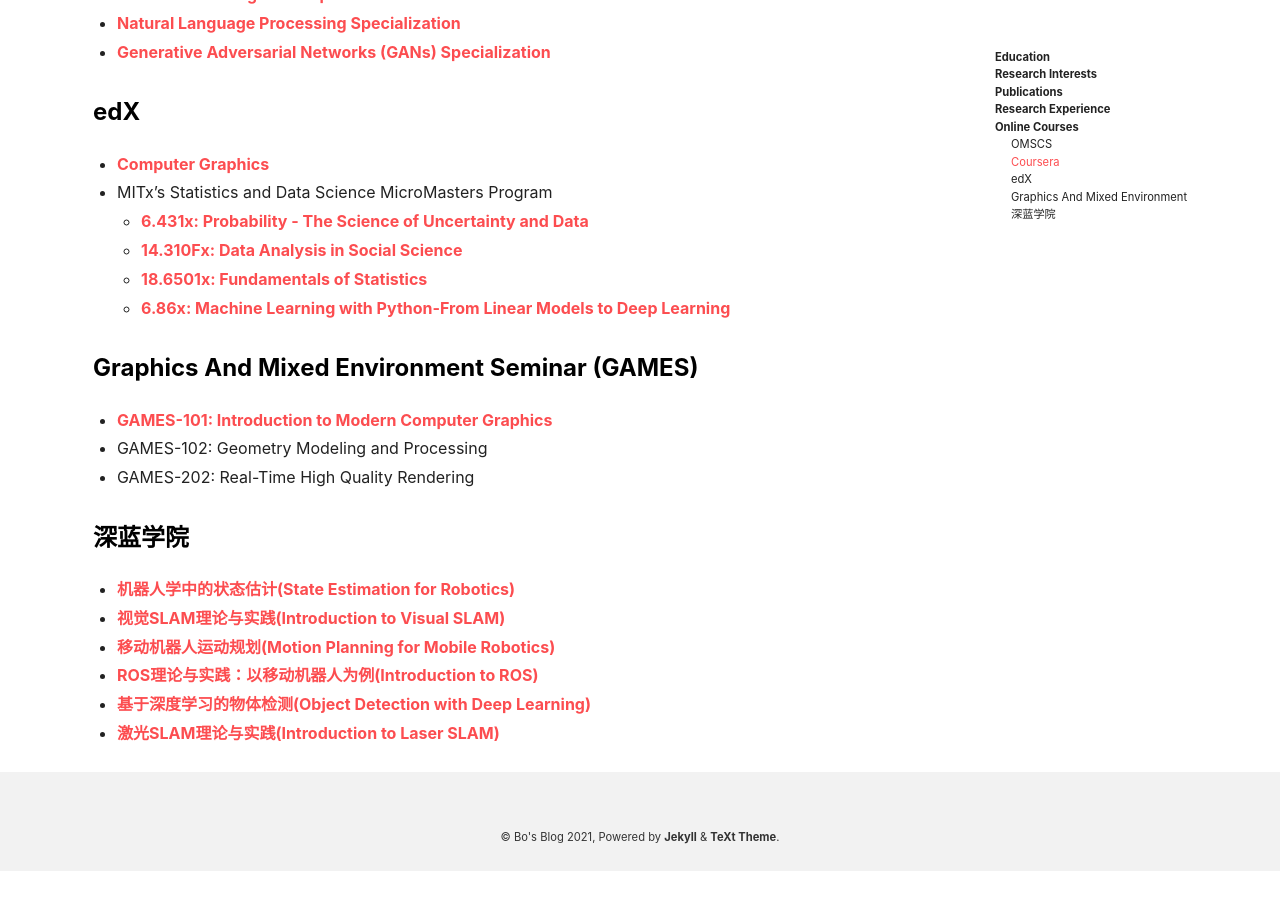
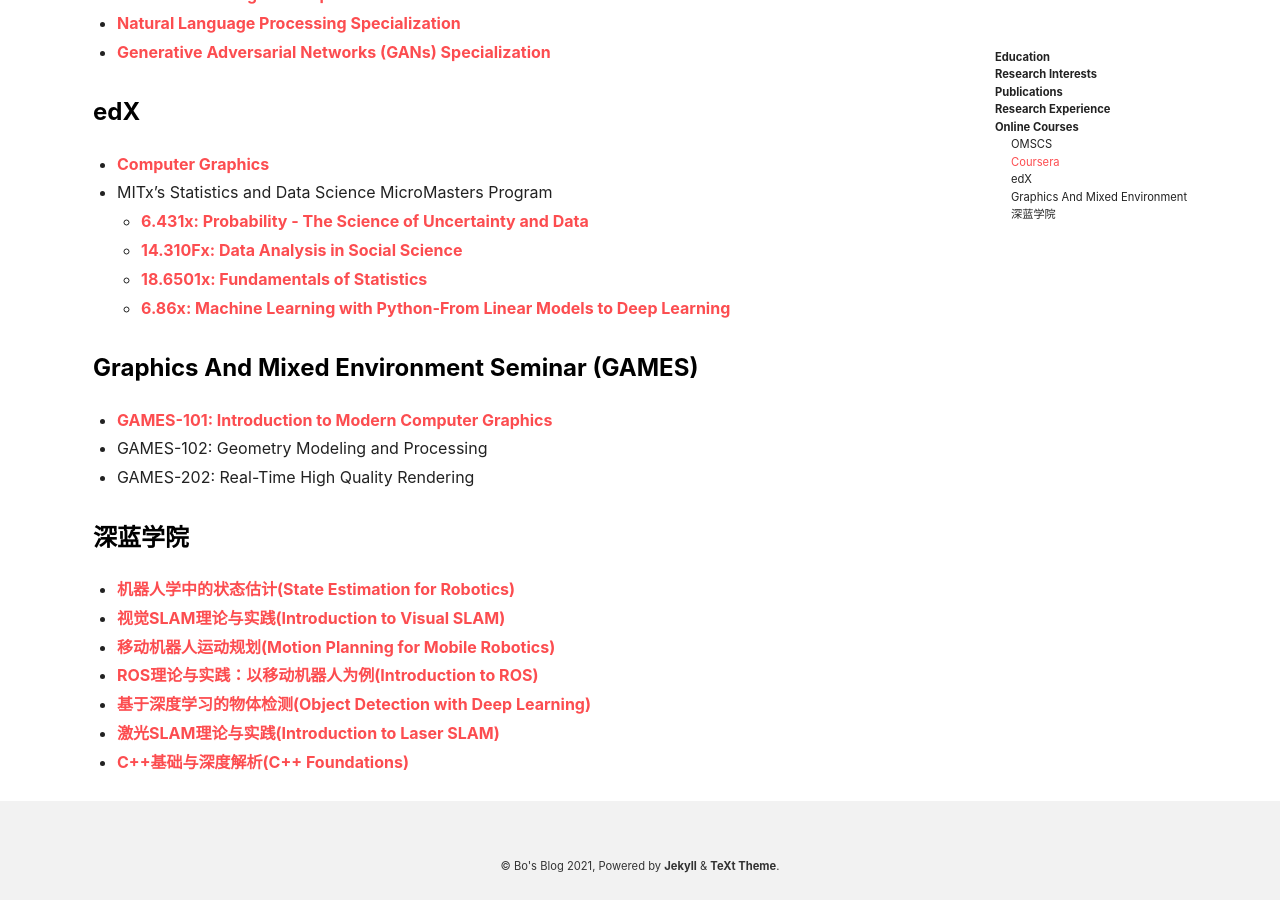
Before and after one commit to peng00bo00/peng00bo00_previous_blog, a Jekyll site: the page built from about.md, in a window 1280 px wide and 900 px high, scrolled down 2844 px. Built offline with Jekyll 4.4.1, drawn with Linux system fonts in a browser that asks for light colours; nearby versions of some CDN libraries; before the commit the page ends 3715 px from its top, so only the background shows below that.

Commit message:
Update about.md

```diff
--- a/about.md
+++ b/about.md
@@ -152,3 +152,4 @@
 - [ROS理论与实践：以移动机器人为例(Introduction to ROS)](https://drive.google.com/file/d/1zmaeH0U_E0I9dqRlq0TO1aGBn57ve0Ho/view)
 - [基于深度学习的物体检测(Object Detection with Deep Learning)](https://drive.google.com/file/d/1zmaeH0U_E0I9dqRlq0TO1aGBn57ve0Ho/view)
 - [激光SLAM理论与实践(Introduction to Laser SLAM)](https://drive.google.com/file/d/1I9WT7E_g86ECZW-JDgEdE6FQvcw-Q1iE/view?usp=sharing)
+- [C++基础与深度解析(C++ Foundations)]()
```
